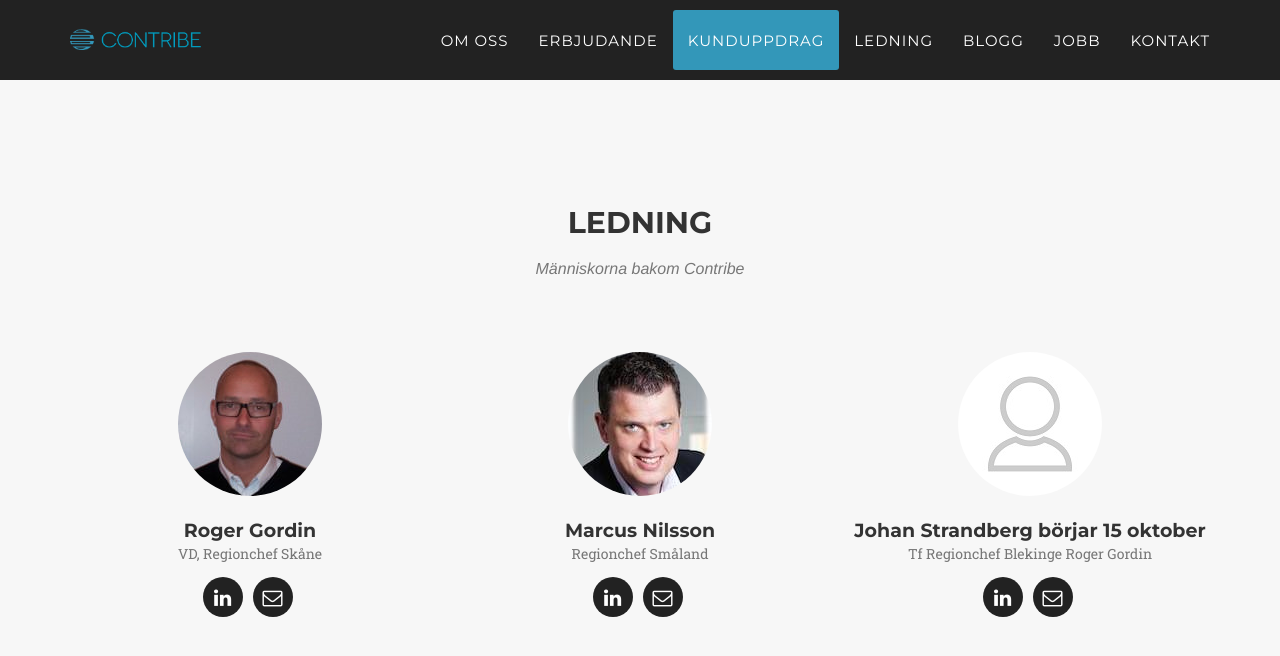
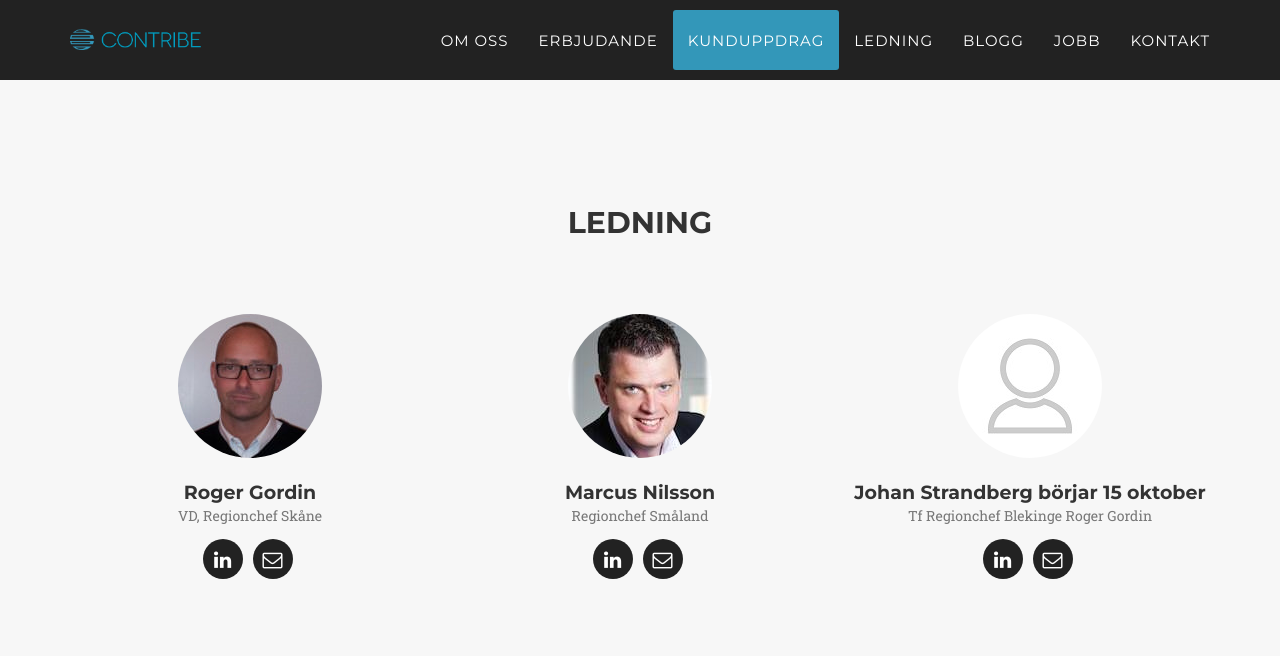
Before and after one commit to contribe/contribe, a Jekyll site: the page built from index.html, in a window 1280 px wide and 900 px high, scrolled down 4168 px. Shown: the top 656 px of the window. Built offline with Jekyll 4.4.1, drawn with Linux system fonts in a browser that asks for light colours; nearby versions of some CDN libraries; some web fonts are replaced.

Commit message:
removed subheading from ledning section

```diff
--- a/_includes/team.html
+++ b/_includes/team.html
@@ -4,7 +4,7 @@
         <div class="row">
             <div class="col-lg-12 text-center">
                 <h2 class="section-heading">Ledning</h2>
-                <h3 class="section-subheading text-muted">Människorna bakom Contribe</h3>
+                <h3 class="section-subheading text-muted"> </h3>
             </div>
         </div>
         <div class="row">
```
